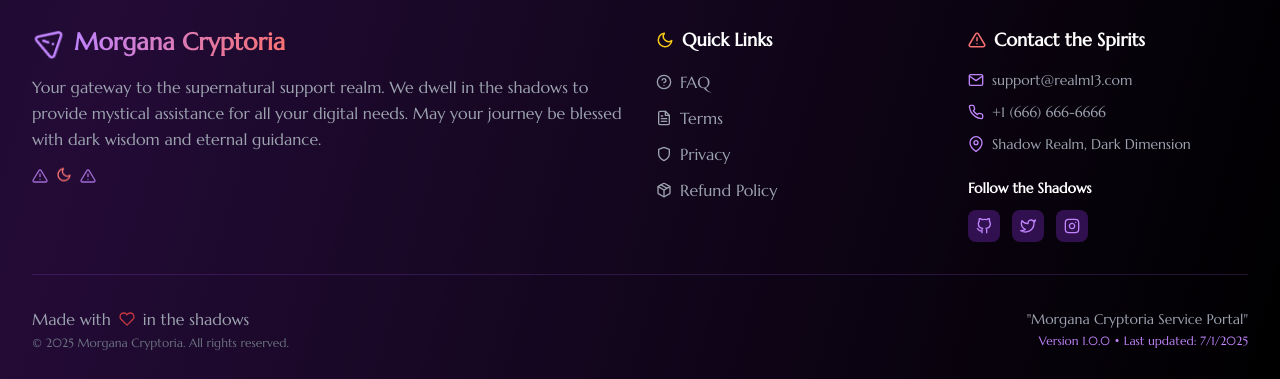
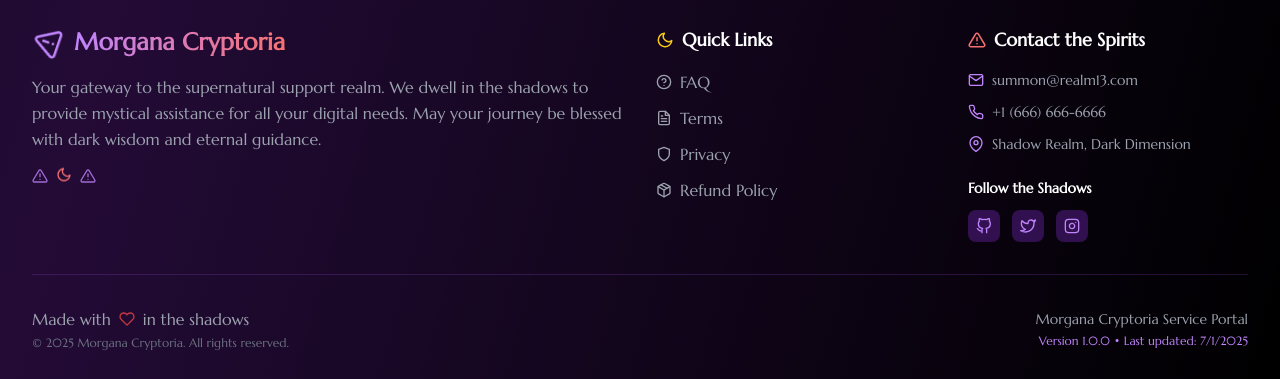
Before and after one commit to Ghostess13/Spooky-Goth-Helpdesk-Creation-7725, a React (Vite) app: page /#/privacy in a window 1280 px wide. Shown: the part 4066-4445 px from the top of the page. Built offline with nearby package versions, Linux system fonts and the light colour scheme.

Commit message:
Update Footer.jsx

```diff
--- a/src/components/Footer.jsx
+++ b/src/components/Footer.jsx
@@ -15,7 +15,7 @@ const Footer = () => {
   ];
 
   const contactInfo = [
-    { icon: FiMail, label: 'support@realm13.com' },
+    { icon: FiMail, label: 'summon@realm13.com' },
     { icon: FiPhone, label: '+1 (666) 666-6666' },
     { icon: FiMapPin, label: 'Shadow Realm, Dark Dimension' }
   ];
@@ -163,7 +163,7 @@ const Footer = () => {
 
             <div className="text-center md:text-right">
               <p className="text-sm text-gray-400 font-marcellus">
-                "Morgana Cryptoria Service Portal"
+                Morgana Cryptoria Service Portal
               </p>
               <p className="text-xs text-purple-400 mt-1 font-marcellus">
                 Version 1.0.0 • Last updated: {new Date().toLocaleDateString()}
```
